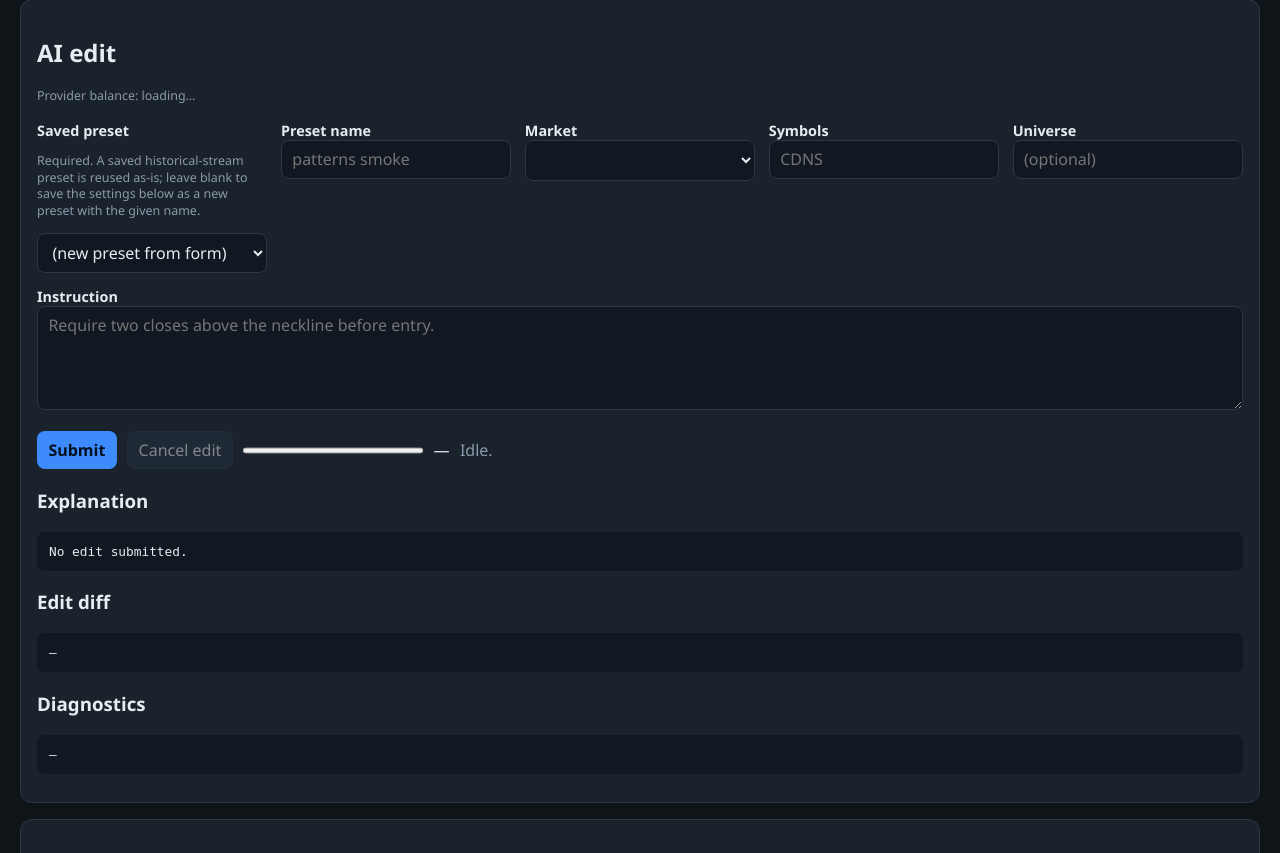
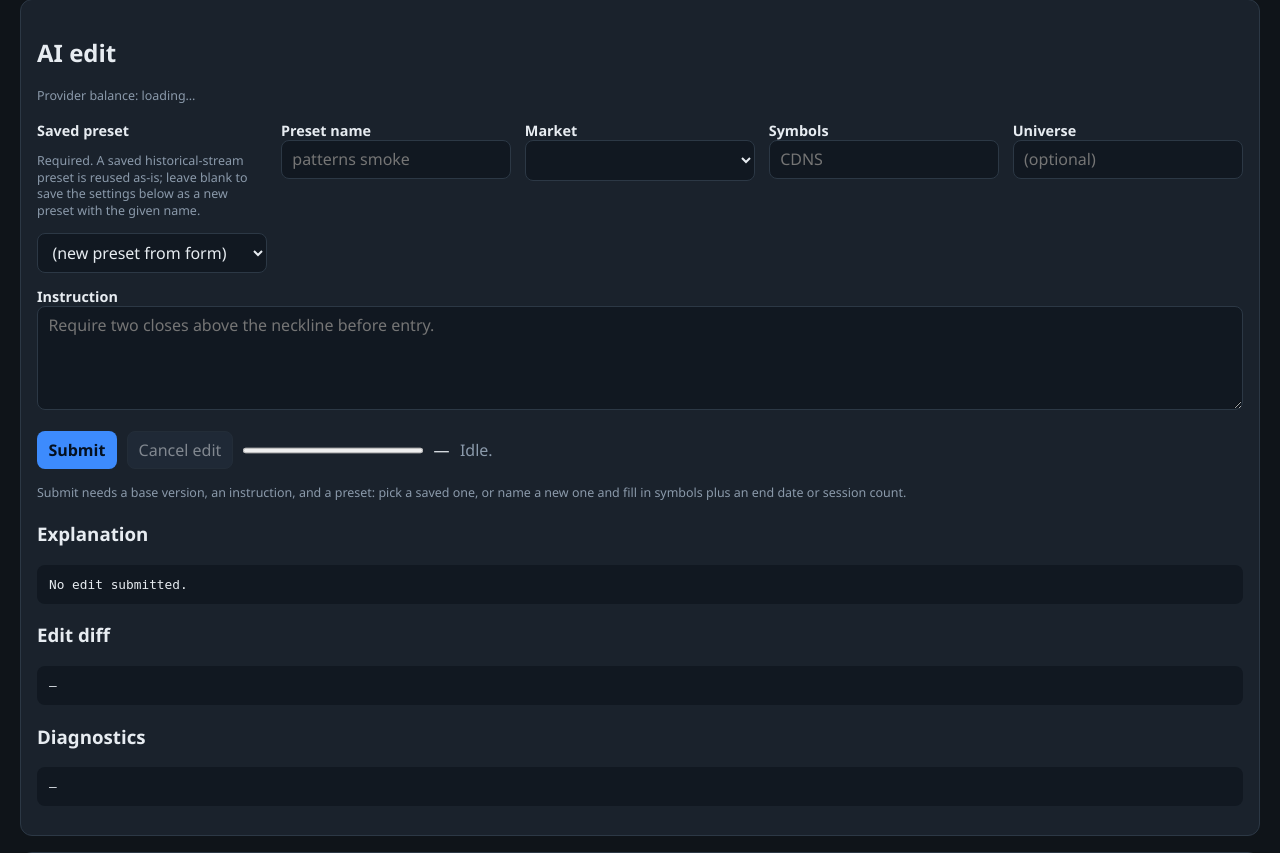
Before and after one commit to edos4/trading, a Python web app: template web/templates/patterns.html in a window 1280 px wide. Shown: the part 672-1525 px from the top of the page. Run offline with Jinja, Linux system fonts and the light colour scheme; the template is opened without the code that fills it, so the values that code supplies are empty.

Commit message:
Make a blocked Submit on /patterns visible
Clicking Submit with an incomplete form did nothing: the validation messages
were written to the Versions-panel status line, far from the button.

- Show every form problem in the error box directly under Submit, and add the
  missing checks (symbol/universe, start date, end date-or-session-count,
  both-at-once) instead of letting the request fail server-side.
- Add a short hint listing what Submit needs.
- Surface request failures in the same box.
- Fix "Backtest again"/"Cancel edit" staying disabled after a ?job= reload:
  the job buttons are now kept in sync wherever the job id is set.
- Bump patterns.js to v=4.

Co-authored-by: CommandCodeBot <noreply@commandcode.ai>

```diff
--- a/web/static/patterns.js
+++ b/web/static/patterns.js
@@ -41,6 +41,54 @@
   }
 
   function setStatus(text) { $("pat-action-status").textContent = text; }
+
+  // Form problems are shown next to Submit (the version-list status is far away
+  // and made a blocked submit look like nothing happened).
+  function formError(message) {
+    const box = $("pat-error");
+    box.hidden = false;
+    box.classList.add("error");
+    box.textContent = message;
+    $("pat-state").textContent = "Not submitted.";
+  }
+
+  function clearFormError() {
+    const box = $("pat-error");
+    box.hidden = true;
+    box.classList.remove("error");
+    box.textContent = "";
+  }
+
+  // Keep the job buttons in sync wherever the durable job id is set — including
+  // the ?job= reload path, where no version row is re-selected afterwards.
+  function setJobButtons() {
+    $("pat-again").disabled = !state.jobId;
+    $("pat-cancel").disabled = !state.jobId;
+  }
+
+  function submitProblem(instruction, presetId, presetName) {
+    if (!state.versionId) return "Select a base version first.";
+    if (!instruction) return "Enter an instruction describing the change.";
+    if (presetId) return null;  // a saved preset already carries its settings
+    if (!presetName) {
+      return "Select a saved preset, or name a new one to save the settings below.";
+    }
+    const symbols = String($("pat-symbols").value || "").trim();
+    const universe = String($("pat-universe").value || "").trim();
+    if (!symbols && !universe) {
+      return "Enter at least one symbol (or a universe) for the new preset.";
+    }
+    if (!$("pat-start_date").value.trim()) {
+      return "Set a start date for the historical-stream preset.";
+    }
+    const end = $("pat-end_date") ? $("pat-end_date").value.trim() : "";
+    const sessions = Number($("pat-session_count") ? $("pat-session_count").value : 0) || 0;
+    if (end && sessions > 0) return "Set either an end date or a session count, not both.";
+    if (!end && sessions <= 0) {
+      return "Set an end date or a session count for the new preset.";
+    }
+    return null;
+  }
 
   // ── catalog / versions ────────────────────────────────────────────────
   async function loadCatalog() {
@@ -285,14 +333,14 @@
 
   async function submit() {
     const instruction = $("pat-instruction").value.trim();
-    if (!state.versionId) { setStatus("Select a base version first."); return; }
-    if (!instruction) { setStatus("Enter an instruction."); return; }
     const presetId = $("pat-preset").value;
-    if (!presetId && !$("pat-preset-name").value.trim()) {
-      setStatus("Select a saved preset or name a new one.");
+    const presetName = $("pat-preset-name").value.trim();
+    const problem = submitProblem(instruction, presetId, presetName);
+    if (problem) {
+      formError(problem);
       return;
     }
-    $("pat-error").hidden = true;
+    clearFormError();
     $("pat-state").textContent = "Submitting…";
     $("pat-submit").disabled = true;  // fast path only; the API is idempotent
     try {
@@ -304,17 +352,17 @@
           base_version_id: state.versionId,
           instruction: instruction,
           preset_id: presetId || null,
-          preset_name: $("pat-preset-name").value.trim() || null,
+          preset_name: presetName || null,
           settings: presetId ? null : replayValues(),
         }),
       });
       state.jobId = data.job_id;
       jobUrl();
       $("pat-job-id").textContent = "job " + data.job_id.slice(0, 8);
-      $("pat-cancel").disabled = false;
+      setJobButtons();
       startPolling();
     } catch (err) {
-      $("pat-state").textContent = "Error: " + err.message;
+      formError("Could not submit: " + err.message);
       $("pat-submit").disabled = false;
     }
   }
@@ -338,6 +386,7 @@
         stopPolling();
         $("pat-submit").disabled = false;
         $("pat-cancel").disabled = true;
+        setJobButtons();
         loadBalance();  // a generation consumes credit; refresh the displayed balance
         if (detail.runs) { state.runs = detail.runs; await loadComparison(); }
       }
@@ -360,10 +409,12 @@
     const error = $("pat-error");
     if (detail.error) {
       error.hidden = false;
+      error.classList.add("error");
       error.textContent = "[" + detail.error.code + "] " + detail.error.message
         + (detail.error.retryable ? " (retryable)" : "");
     } else {
       error.hidden = true;
+      error.classList.remove("error");
     }
     $("pat-explanation").textContent = detail.explanation || "No explanation yet.";
     const diff = detail.diff || {};
@@ -473,7 +524,7 @@
         { method: "POST" });
       state.jobId = data.job_id;
       jobUrl();
-      $("pat-cancel").disabled = false;
+      setJobButtons();
       startPolling();
     });
   }
@@ -545,7 +596,7 @@
     if (jobId) {
       state.jobId = jobId;
       $("pat-job-id").textContent = "job " + jobId.slice(0, 8);
-      $("pat-cancel").disabled = false;
+      setJobButtons();
       startPolling();
     }
   }
--- a/web/templates/patterns.html
+++ b/web/templates/patterns.html
@@ -132,7 +132,11 @@
     <span id="pat-state" class="muted">Idle.</span>
     <span id="pat-job-id" class="muted"></span>
   </div>
-  <pre id="pat-error" class="summary" hidden></pre>
+  <p class="muted small" id="pat-submit-hint">
+    Submit needs a base version, an instruction, and a preset: pick a saved one,
+    or name a new one and fill in symbols plus an end date or session count.
+  </p>
+  <pre id="pat-error" class="summary error" hidden></pre>
   <h3>Explanation</h3>
   <pre id="pat-explanation" class="summary">No edit submitted.</pre>
   <h3>Edit diff</h3>
@@ -165,5 +169,5 @@
   window.TB_DEFAULT_MARKET = {{ default_market | tojson }};
   window.TB_STREAM_START = {{ stream_start_default | tojson }};
 </script>
-<script src="/static/patterns.js?v=2"></script>
+<script src="/static/patterns.js?v=4"></script>
 {% endblock %}
```
